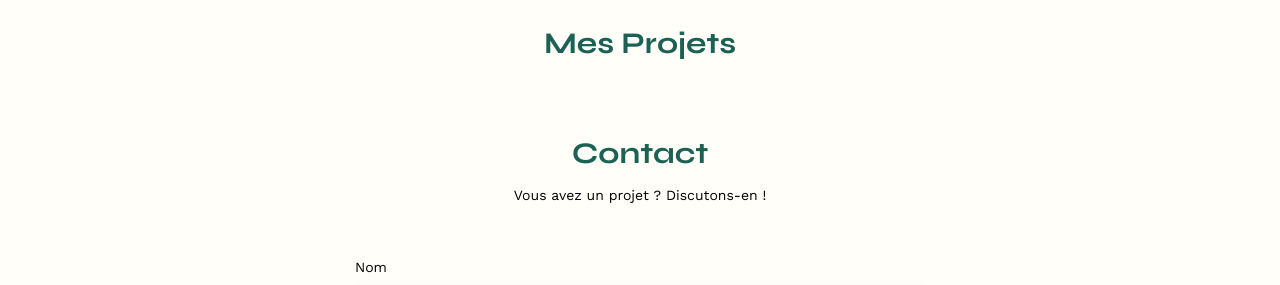
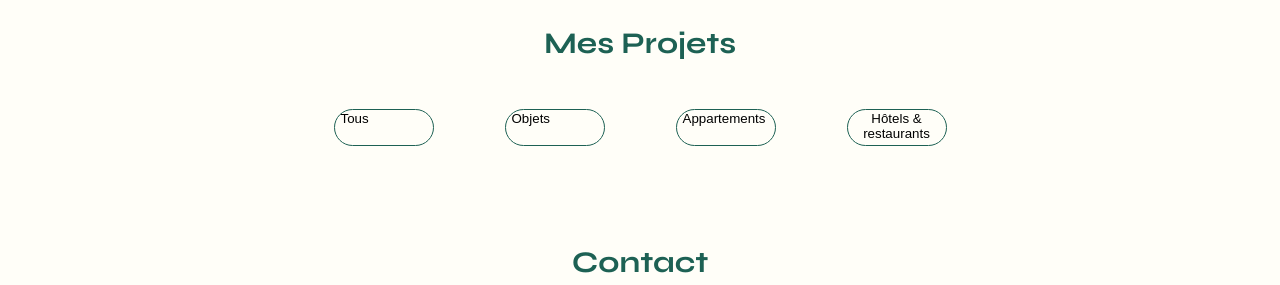
Before and after one commit to Shinra88/ArchiWebos, a plain HTML site: page FrontEnd/index.html in a window 1280 px wide. Shown: the part 507-792 px from the top of the page. Drawn offline with nearby package versions, Linux system fonts and the light colour scheme; no server answers.

Commit message:
affichage bouton ok

```diff
--- a/FrontEnd/assets/style.css
+++ b/FrontEnd/assets/style.css
@@ -198,3 +198,47 @@ footer{
 	max-width: none;
 	padding-right: 107px;
 }
+
+.filtres{
+	display: flex;
+	width: 100%;
+	justify-content: space-around;
+	align-items: center;
+}
+
+.boutons{
+	display: flex;
+	justify-content: space-around;
+	width: 60%;
+	padding-top: 21px;
+	padding-bottom: 51px;
+
+}
+
+	button{
+		display: flex;
+		width: 100px;
+		height: 37px;
+		background: #FFFEF8;
+		border: 1px solid #1D6154;
+		border-radius: 60px;
+	}
+		button:hover{
+			display: flex;
+			width: 100px;
+			height: 37px;
+			color: #1D6154;
+			background: #1D6154;
+			border: 1px solid #1D6154;
+			border-radius: 60px;
+		}
+
+		button:active{
+			display: flex;
+			width: 100px;
+			height: 37px;
+			color: #1D6154;
+			background: #1D6154;
+			border: 1px solid #1D6154;
+			border-radius: 60px;
+		}
--- a/FrontEnd/index.html
+++ b/FrontEnd/index.html
@@ -43,8 +43,10 @@
 	</section>
 	<section id="portfolio">
 		<h2>Mes Projets</h2>
-		<nav class="filtre">
-		</nav>
+		<div class="filtres">
+			<nav class="boutons">
+			</nav>
+		</div>
 		<div class="gallery">
 
 		</div>
--- a/FrontEnd/js/index.js
+++ b/FrontEnd/js/index.js
@@ -3,9 +3,6 @@ async function asyncReturn() {
 
     const reponse = await fetch("http://localhost:5678/api/works/");
     const works = await reponse.json(console.table);
-
-
-
 
 
         for (let i = 0; i < works.length; i++) {
@@ -31,16 +28,24 @@ async function asyncReturn() {
     }
     asyncReturn();
 
-    const boutonFiltre = document.createElement("button")
-    const navBouton = document.querySelector(".filtre");
-    const boutonTxt = document.createElement("p")
-    txtElement.innerText=("Tous");
+    const navBouton = document.querySelector(".boutons");
+    const boutonTous = document.createElement("button");
+    boutonTous.innerText = ("Tous")
+    const boutonObjets = document.createElement("button");
+    boutonObjets.innerText = ("Objets")
+    const boutonAppartements = document.createElement("button");
+    boutonAppartements.innerText = ("Appartements")
+    const boutonHotel = document.createElement("button");
+    boutonHotel.innerText = ("Hôtels & restaurants")
 
-    navBouton.appendChild(button);
+    navBouton.appendChild(boutonTous);
+    navBouton.appendChild(boutonObjets);
+    navBouton.appendChild(boutonAppartements);
+    navBouton.appendChild(boutonHotel);
 
-boutonTrier.addEventListener("click", function () {
-    const piecesOrdonnees = Array.from(pieces);
-    piecesOrdonnees.sort(function (a, b) {
+boutonObjet.addEventListener("click", async function () {
+    const figure = works[i];
+    objetsElement.sort(function (a, b) {
         return a.prix - b.prix;
      });
      document.querySelector(".fiches").innerHTML = "";
```
